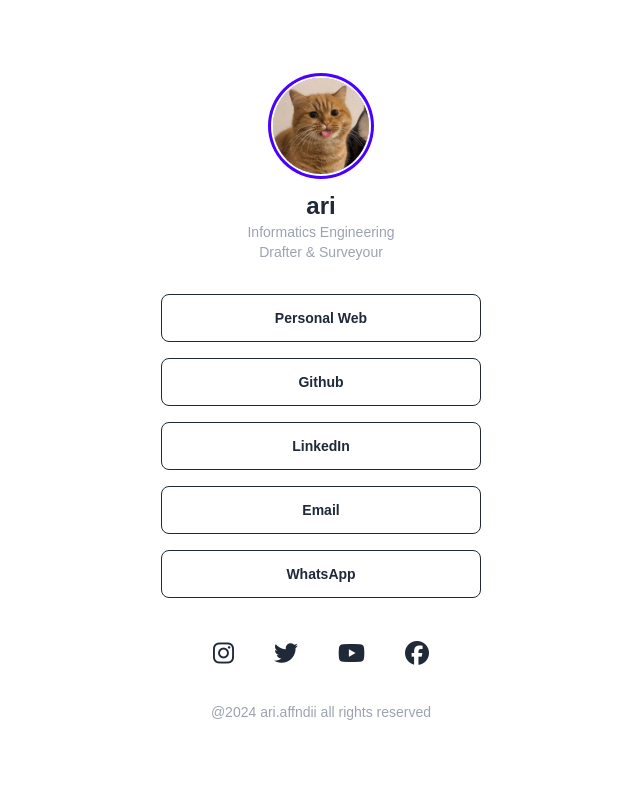
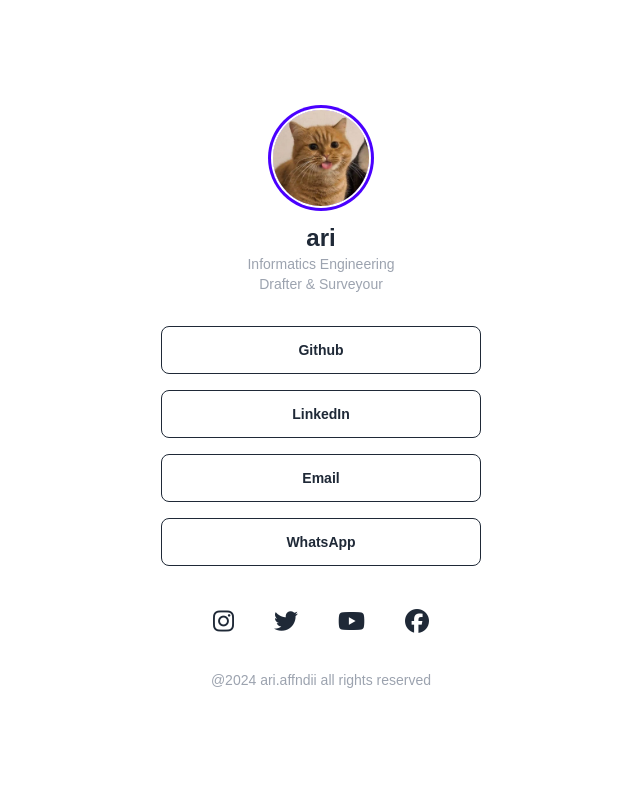
Before and after one commit to ariaffndi/building-with-react, a React (Vite) app: page /linktree in a window 1280 px wide. Shown: the top 800 px of the page, without its empty margins (319-959 px from the left). Built offline with nearby package versions, Linux system fonts and the light colour scheme.

Commit message:
memperbaiki bug

```diff
--- a/src/components/SimpleLinktree.jsx
+++ b/src/components/SimpleLinktree.jsx
@@ -14,9 +14,9 @@ function SimpleLinktree() {
 			</div>
 
 			<div className="mt-8 w-full max-w-xs">
-				<a href="#" className="btn btn-outline w-full mb-4 hover:btn-primary">
+				{/* <a href="#" className="btn btn-outline w-full mb-4 hover:btn-primary">
 					Personal Web
-				</a>
+				</a> */}
 				<a
 					href="https://github.com/ariaffndi"
 					className="btn btn-outline w-full mb-4 hover:btn-secondary"
```
